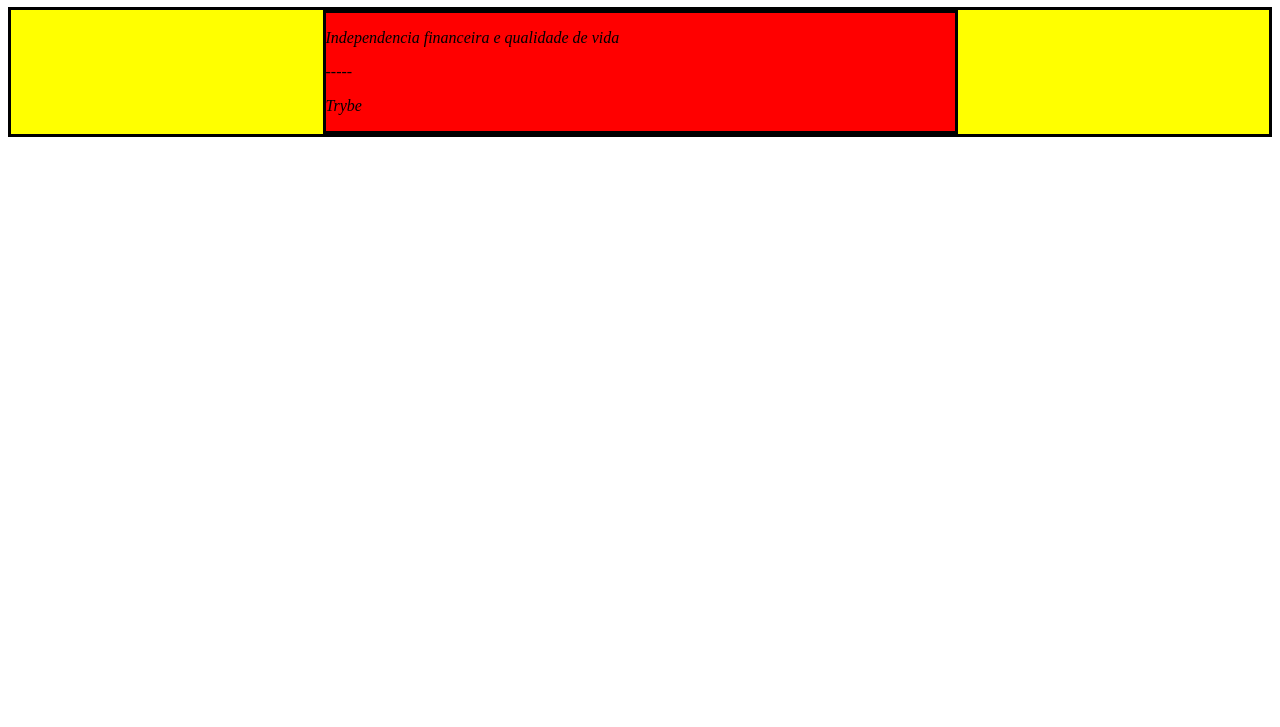
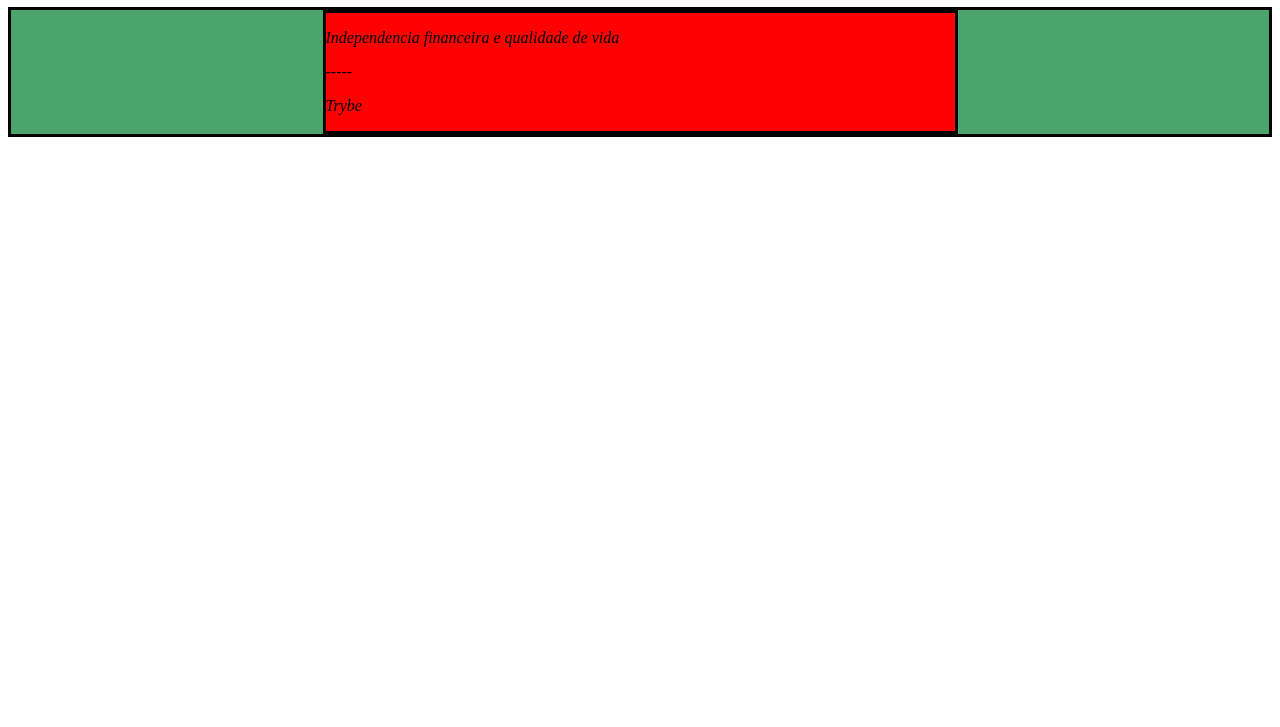
Before and after one commit to LucasMLara/Trybe_Exercises, a plain HTML site: page exercises/5.1/Exercicios de Fixaçao/index.html in a window 1280 px wide. Shown: the part 73-800 px from the top of the page. Drawn offline with Linux system fonts and the light colour scheme.

Commit message:
realizaçao do segundo requisito do exercicio

```diff
--- a/exercises/5.1/Exercicios de Fixaçao/index.html
+++ b/exercises/5.1/Exercicios de Fixaçao/index.html
@@ -44,11 +44,16 @@
       }
       changePtext('p', 0, 'Independencia financeira e qualidade de vida');
 
+      function colorChange (elementColor, positionColor, colorValue) {
+        document.getElementsByClassName(elementColor)[positionColor].style.backgroundColor = colorValue;
 
 
+      }
+
+      colorChange('main-content', 0, 'rgb(76,164,109)');
+
         /*
-        Crie uma função que mude o texto na tag <p> para uma descrição de como você se vê daqui a 2 anos. (Não gaste tempo pensando no texto e sim realizando o exercício)
-          Crie uma função que mude a cor do quadrado amarelo para o verde da Trybe (rgb(76,164,109)).
+        Crie uma função que mude a cor do quadrado amarelo para o verde da Trybe (rgb(76,164,109)).
           Crie uma função que mude a cor do quadrado vermelho para branco.
           Crie uma função que corrija o texto da tag <h1>.
             Crie uma função que modifique todo o texto da tag <p> para maiúsculo.
```
